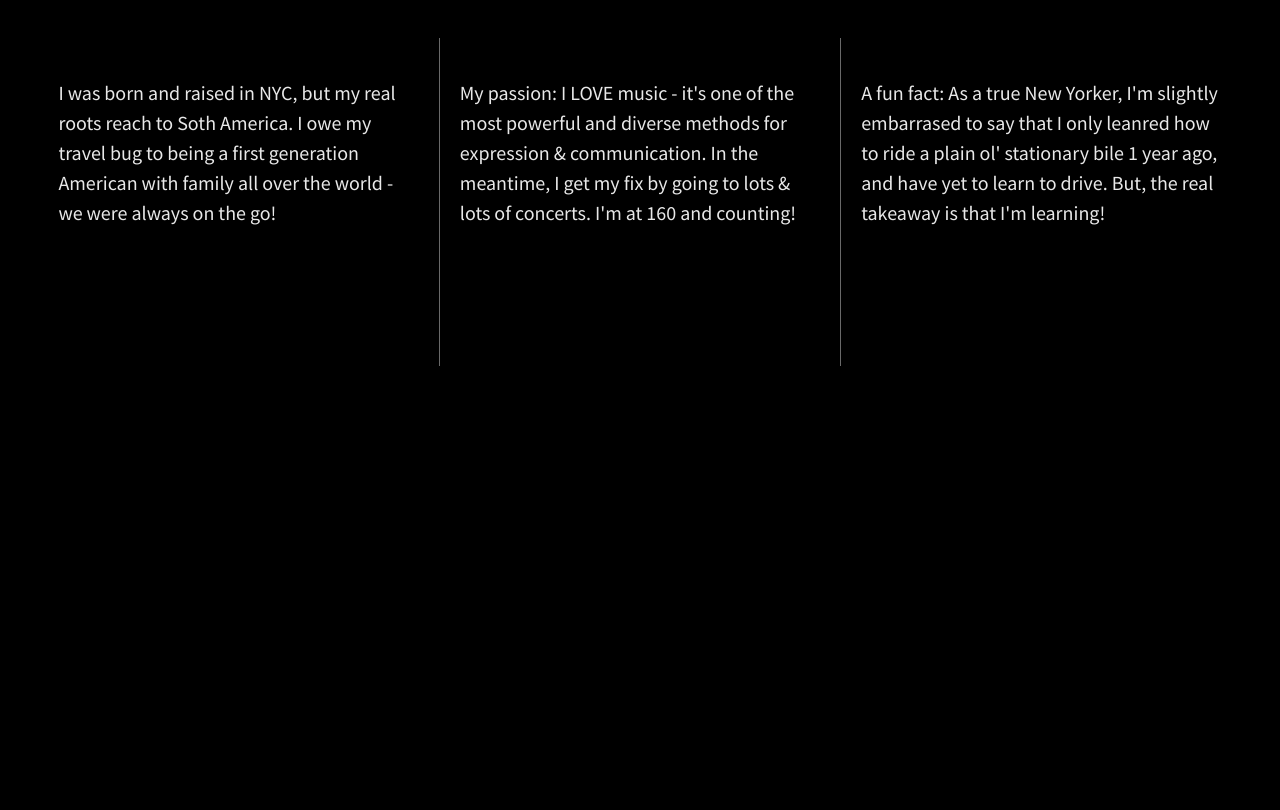
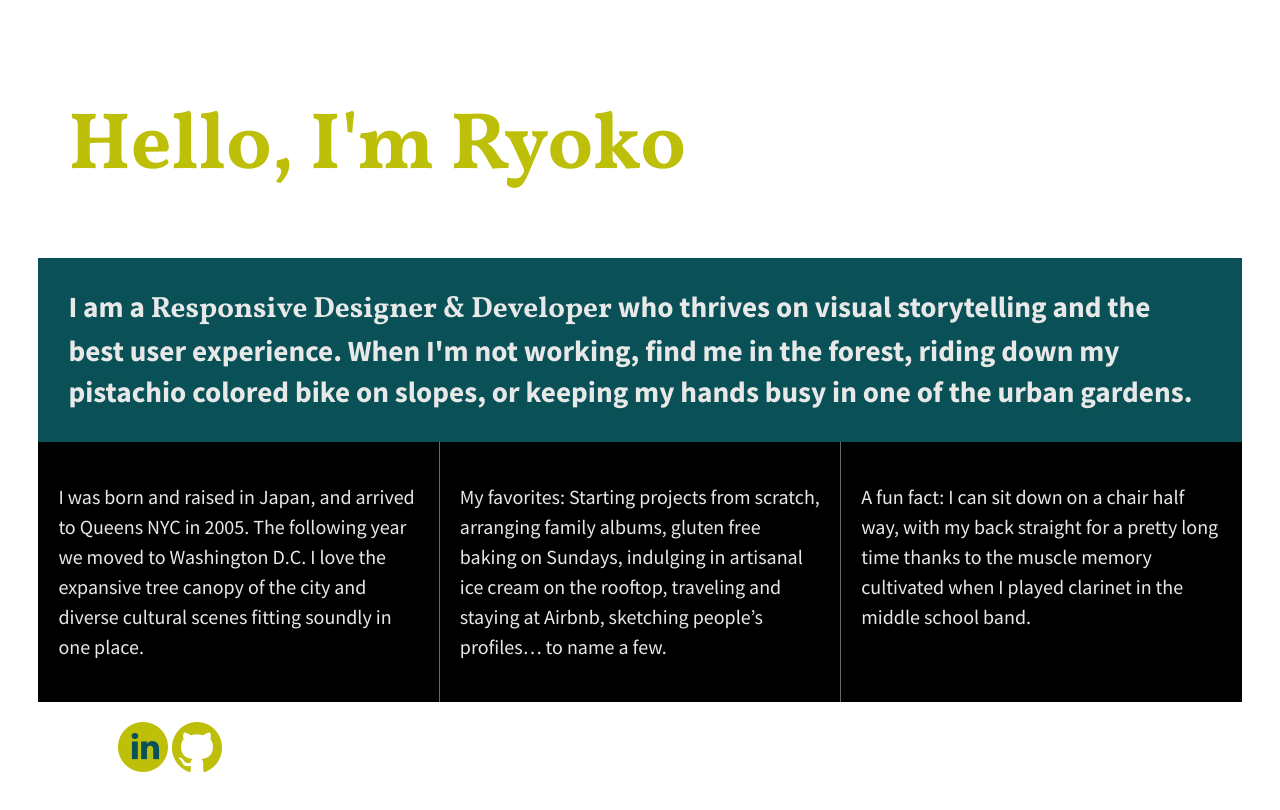
Before and after one commit to waendesignco/206-divs-flexbox-starter, a plain HTML site: page index.html in a window 1280 px wide. Drawn offline with nearby package versions, Linux system fonts and the light colour scheme.

Commit message:
initial commit

```diff
--- a/css/main.css
+++ b/css/main.css
@@ -97,8 +97,9 @@ textarea {
 
 
 html {
-  background-color: black;
+  background-color: white;
   height: 100%;
+  width: 100%;
 }
 
 body {
@@ -106,19 +107,53 @@ body {
   font-size: 1.25em;
   height: 100%;
   margin: 3%;
-  background-color: black;
+}
+
+header,
+footer,
+main {
+  display: flex;
+  justify-content: flex-start;
+  align-items: center;
+  padding : 0 30px;
+}
+
+header {
+  width: 100%;
+  color: #bdbf09;
+  font-family: 'Vollkorn', serif;
+  font-size: 2em;
+}
+
+main {
+  width: 100%;
+  color: #e8e8e8;
+  background: #095156;
+  font-weight: lighter;
+  font-size: 1.25em;
+}
+
+span {
+  font-family: 'Vollkorn', serif;
+}
+
+.flex-container {
+  display: flex;
+  justify-content: center;
+  align-items: center;
+  flex-flow: row wrap;
 }
 
 .wrapper {
   /*add display:flex and set justify-content to space-between*/
   display: flex;
-  justify-content: center;
-  font-weight: 500;
+  justify-content: space-between;
+  font-weight: 400;
   height: 40%;
   width: 100%;
 }
 
-.div-1, .div-2, .div-3 {
+.flex-items {
   /*give the divs a width of 30%, add display:flex, set justify-content and align-items to center*/
   display: flex;
   justify-content: flex-start;
@@ -128,14 +163,31 @@ body {
   background-color: black;
   padding: 1em;
   height: 90%;
-  width: 33.3%;
+  width: 30%;
 }
 
-.div-2, .div-3 {
+#div-2, #div-3 {
   border-left: 1.5px solid #696969
 }
 
+footer {
+  background-color: white;
+  height: 15%;
+  width: 100%;
+}
 
+ul {
+  list-style: none;
+}
+
+ul li {
+  display: inline-block;
+}
+
+ul img {
+  margin: 0 auto;
+  padding-left: 20%;
+}
 
 /* ==========================================================================
    Helper classes
--- a/index.html
+++ b/index.html
@@ -3,7 +3,7 @@
     <head>
         <meta charset="utf-8">
         <meta http-equiv="x-ua-compatible" content="ie=edge">
-        <title>Grid challenge</title>
+        <title>RY Grid</title>
         <meta name="description" content="">
         <meta name="viewport" content="width=device-width, initial-scale=1">
 
@@ -15,22 +15,32 @@
         <script src="js/vendor/modernizr-2.8.3.min.js"></script>
         <link href='http://fonts.googleapis.com/css?family=Lora:700' rel='stylesheet' type='text/css'>
         <link href='http://fonts.googleapis.com/css?family=Source+Sans+Pro:400,700' rel='stylesheet' type='text/css'>
+        <link href="https://fonts.googleapis.com/css2?family=Vollkorn:wght@400;700&display=swap" rel="stylesheet">
     </head>
     <body>
         <!--[if lt IE 8]>
             <p class="browserupgrade">You are using an <strong>outdated</strong> browser. Please <a href="http://browsehappy.com/">upgrade your browser</a> to improve your experience.</p>
         <![endif]-->
-
-        <section class="wrapper">
-            <div class="div-1">
-                <p>I was born and raised in NYC, but my real roots reach to Soth America. I owe my travel bug to being a first generation American with family all over the world - we were always on the go!</p>
+        <section class="flex-container">
+            <header><h1>Hello, I'm Ryoko</hi></header>
+            <main><h3>I am a <span>Responsive Designer & Developer</span> who thrives on visual storytelling and the best user experience. When I'm not working, find me in the forest, riding down my pistachio colored bike on slopes, or keeping my hands busy in one of the urban gardens.</h3></main>
+            <div class="wrapper">
+                <div id="div-1" class="flex-items">
+                    <p>I was born and raised in Japan, and arrived to Queens NYC in 2005. The following year we moved to Washington D.C. I love the expansive tree canopy of the city and diverse cultural scenes fitting soundly in one place. </p>
+                </div>
+                <div id="div-2" class="flex-items">
+                    <p>My favorites: Starting projects from scratch, arranging family albums, gluten free baking on Sundays, indulging in artisanal ice cream on the rooftop, traveling and staying at Airbnb, sketching people’s profiles… to name a few.</p>
+                </div>
+                <div id="div-3" class="flex-items">
+                    <p>A fun fact: I can sit down on a chair half way, with my back straight for a pretty long time thanks to the muscle memory cultivated when I played clarinet in the middle school band. <br><br></p>
+                </div>
             </div>
-            <div class="div-2">
-                <p>My passion: I LOVE music - it's one of the most powerful and diverse methods for expression &amp; communication. In the meantime, I get my fix by going to lots &amp; lots of concerts. I'm at 160 and counting!</p>
-            </div>
-            <div class="div-3">
-                <p>A fun fact: As a true New Yorker, I'm slightly embarrased to say that I only leanred how to ride a plain ol' stationary bile 1 year ago, and have yet to learn to drive. But, the real takeaway is that I'm learning!</p>
-            </div>
+            <footer>
+                <ul id="socialmedia">
+                   <li><a href="https://www.linkedin.com/in/yamamoto-ryoko-75030a43/" target="_blank"><img src="img/icon-linkedin.png" alt="Linkedin icon" /></a></li>
+                   <li><a href="https://github.com/waendesignco" target="_blank"><img src="img/icon-github.png" alt="Github icon" /></a></li>
+               </ul>
+            </footer>
         </section>
 
         <script src="https://ajax.googleapis.com/ajax/libs/jquery/1.11.3/jquery.min.js"></script>
```
Also changed, not shown: img/icon-github.png (added), img/icon-linkedin.png (added).
